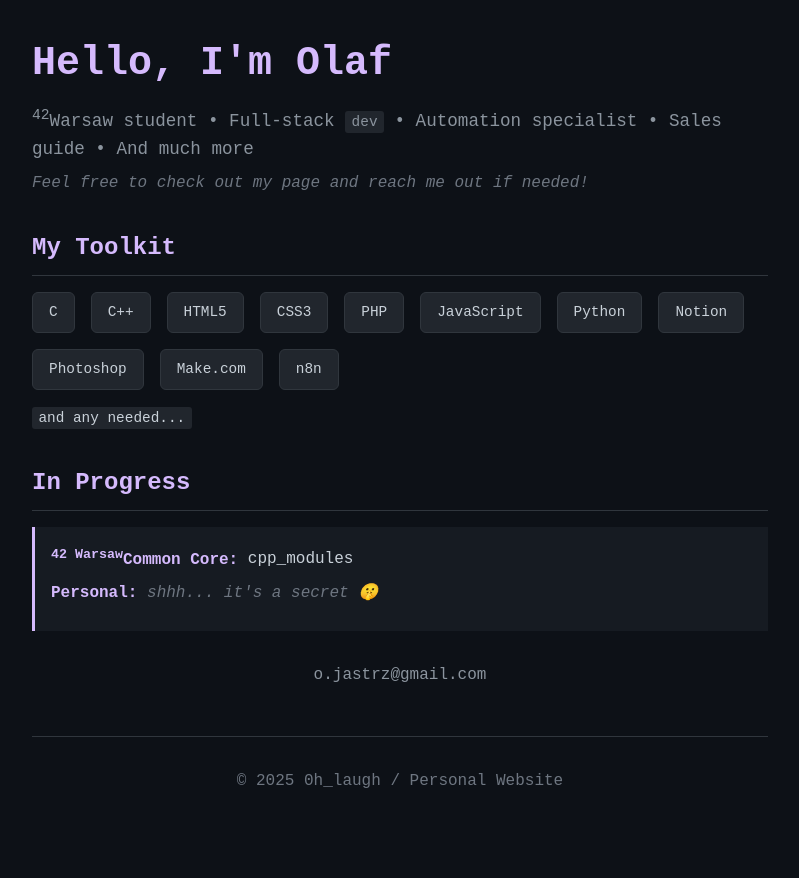
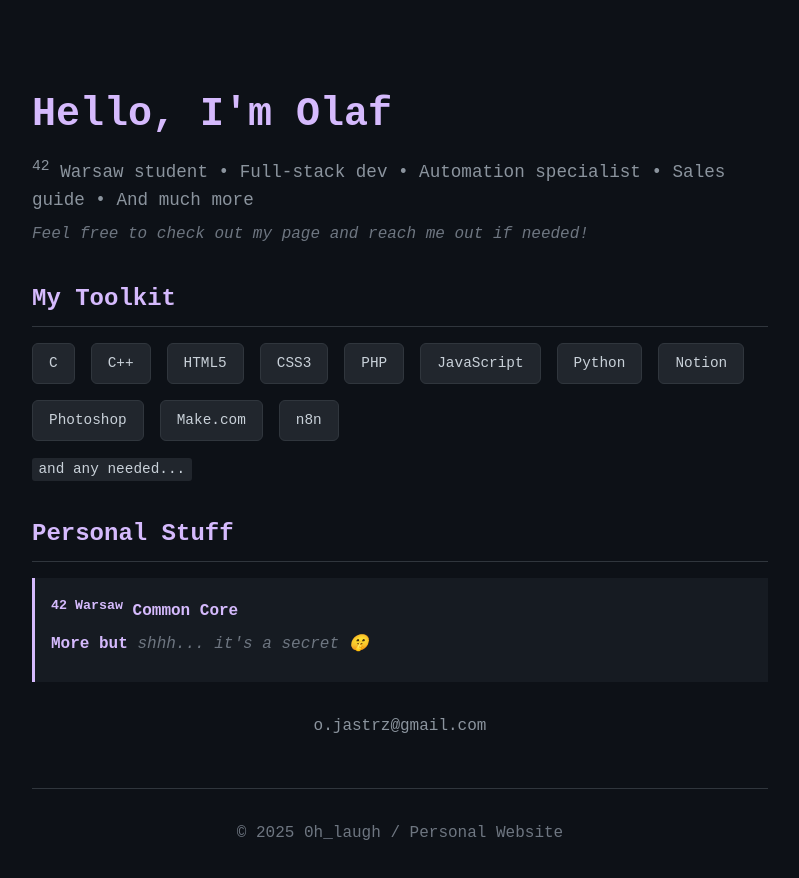
Before and after one commit to 0h-laugh/0h-laugh.github.io, a plain HTML site: page index.html in a window 1280 px wide. Shown: the whole page, without its empty margins (240-1039 px from the left). Before the commit the page ends 827 px from the top, so only its background shows below. Drawn offline with Linux system fonts and the light colour scheme.

Commit message:
Update index.html

```diff
--- a/index.html
+++ b/index.html
@@ -133,8 +133,10 @@
     </style>
 </head>
 <body>
+    </br>
+    </br>
     <h1>Hello, I'm Olaf</h1>
-    <p class="subtitle"><sup>42</sup>Warsaw student • Full-stack <code>dev</code> • Automation specialist • Sales guide • And much more</p>
+    <p class="subtitle"><sup>42</sup> Warsaw student • Full-stack dev • Automation specialist • Sales guide • And much more</p>
     <p class="description">Feel free to check out my page and reach me out if needed!</p>
 
     <h2>My Toolkit</h2>
@@ -153,13 +155,13 @@
     </div>
     <p><code>and any needed...</code></p>
 
-    <h2>In Progress</h2>
+    <h2>Personal Stuff</h2>
     <div class="progress">
         <div class="progress-item">
-            <span class="label"><sup>42 Warsaw</sup>Common Core:</span> cpp_modules
+            <span class="label"><sup>42 Warsaw</sup> Common Core</span>
         </div>
         <div class="progress-item">
-            <span class="label">Personal:</span> <span class="secret">shhh... it's a secret 🤫</span>
+            <span class="label">More but </span> <span class="secret">shhh... it's a secret 🤫</span>
         </div>
     </div>
 
```
